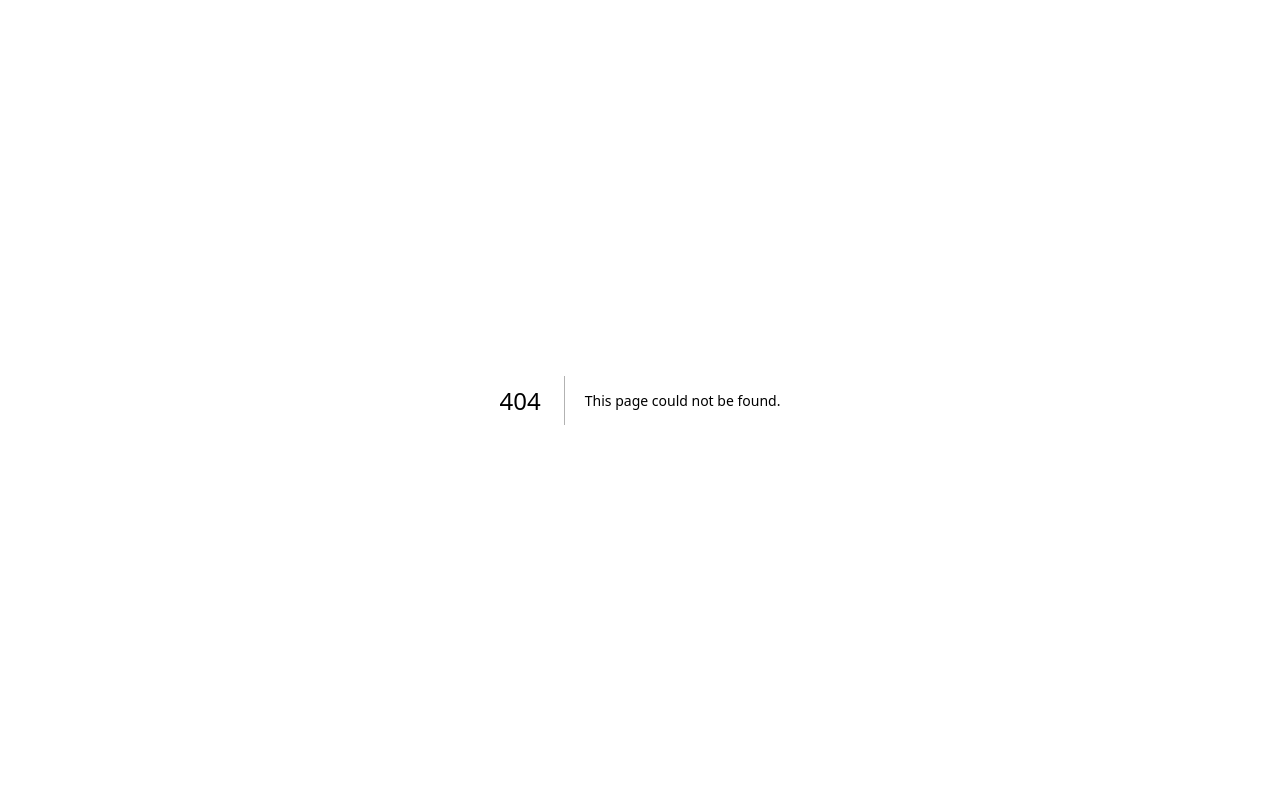
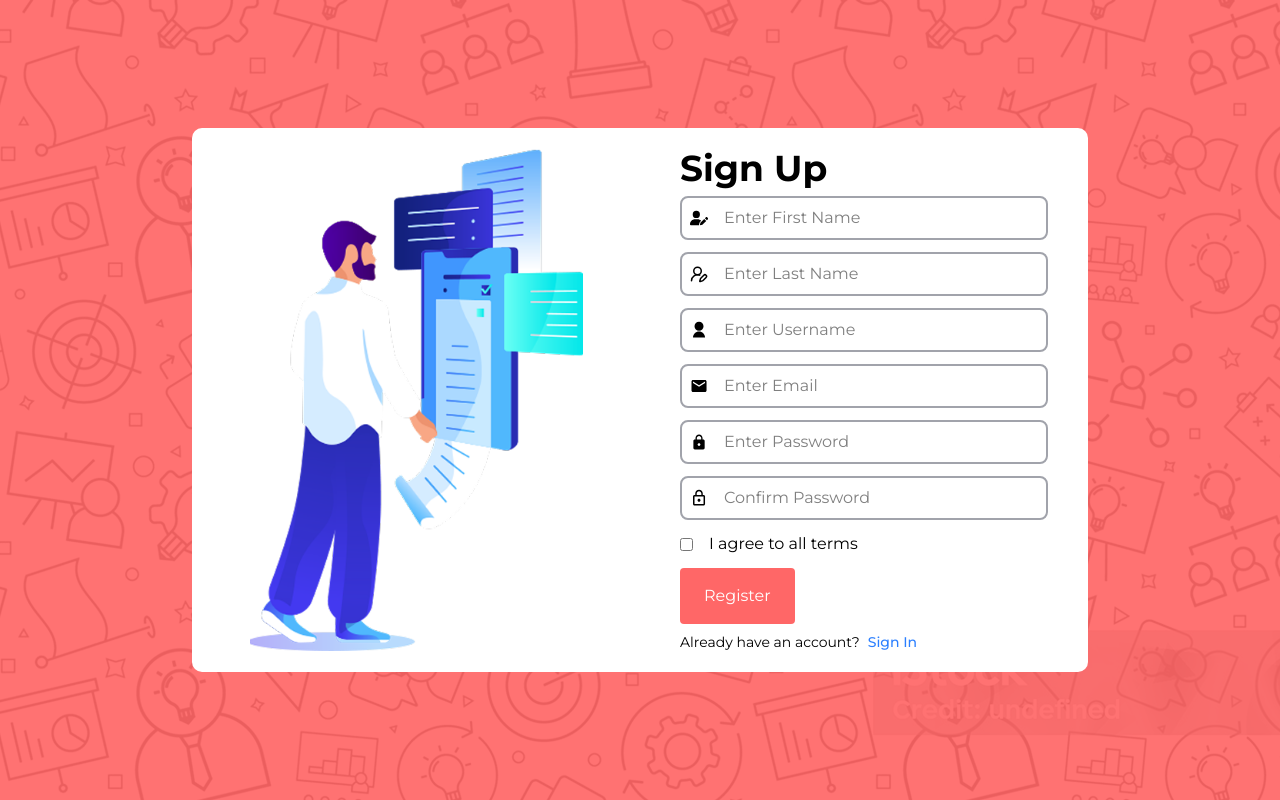
Before and after one commit to mahmoud-abuyoussef/Todo_List_Web_Application, a Next.js app: page /auth/register in a window 1280 px wide. Before the commit this address had no page. Built offline with nearby package versions, Linux system fonts and the light colour scheme.

Commit message:
feat(auth): build register page ui

```diff
--- /dev/null
+++ b/src/app/auth/register/page.tsx
@@ -0,0 +1,5 @@
+import RegisterForm from "@/modules/auth/register/components/RegisterForm";
+
+export default function RegisterPage() {
+  return <RegisterForm />;
+}
--- /dev/null
+++ b/src/modules/auth/register/components/RegisterForm.tsx
@@ -0,0 +1,74 @@
+import Link from "next/link";
+import Image from "next/image";
+import { IoMdLock } from "react-icons/io";
+import { FaUserPen } from "react-icons/fa6";
+import { RiUserFill } from "react-icons/ri";
+import { LuUserRoundPen } from "react-icons/lu";
+import { MdEmail, MdLockOutline } from "react-icons/md";
+
+export default function RegisterForm() {
+  return (
+    <div className="bg-background container mx-4 flex-1 rounded-[10px] p-5 max-md:w-full md:flex md:items-center md:justify-center md:gap-20 md:px-10 lg:max-w-4xl">
+      <div className="hidden md:block md:w-1/2">
+        <Image
+          src="/images/register.webp"
+          alt="Flat illustration of a man standing and interacting with floating digital forms, including checklists and documents, on a large virtual touchscreen interface"
+          width={333}
+          height={452}
+          className="mx-auto"
+          priority
+        />
+      </div>
+      <div className="w-full md:flex-1/2">
+        <h1 className="mb-2 text-4xl font-bold">Sign Up</h1>
+        <form>
+          <div className="flex w-full flex-col gap-3">
+            <div className="border-border flex w-full items-center gap-4 rounded-lg border-2 p-2">
+              <FaUserPen className="text-xl" />
+              <input type="text" placeholder="Enter First Name" className="w-full outline-0" />
+            </div>
+
+            <div className="border-border flex w-full items-center gap-4 rounded-lg border-2 p-2">
+              <LuUserRoundPen className="text-xl font-extrabold" />
+              <input type="text" placeholder="Enter Last Name" className="w-full outline-0" />
+            </div>
+
+            <div className="border-border flex w-full items-center gap-4 rounded-lg border-2 p-2">
+              <RiUserFill className="text-xl" />
+              <input type="text" placeholder="Enter Username" className="w-full outline-0" />
+            </div>
+
+            <div className="border-border flex w-full items-center gap-4 rounded-lg border-2 p-2">
+              <MdEmail className="text-xl" />
+              <input type="email" placeholder="Enter Email" className="w-full outline-0" />
+            </div>
+
+            <div className="border-border flex w-full items-center gap-4 rounded-lg border-2 p-2">
+              <IoMdLock className="text-xl" />
+              <input type="password" placeholder="Enter Password" className="w-full outline-0" />
+            </div>
+
+            <div className="border-border flex w-full items-center gap-4 rounded-lg border-2 p-2">
+              <MdLockOutline className="text-xl" />
+              <input type="password" placeholder="Confirm Password" className="w-full outline-0" />
+            </div>
+
+            <div className="flex w-full items-center gap-4">
+              <input type="checkbox" className="cursor-pointer outline-0" />
+              <span>I agree to all terms</span>
+            </div>
+          </div>
+          <button type="submit" className="bg-main-color text-date mt-3 cursor-pointer rounded px-6 py-4">
+            Register
+          </button>
+        </form>
+        <p className="mt-2 text-sm">
+          Already have an account?
+          <Link href="/auth/login" className="mx-2 cursor-pointer font-medium text-blue-500">
+            Sign In
+          </Link>
+        </p>
+      </div>
+    </div>
+  );
+}
```
